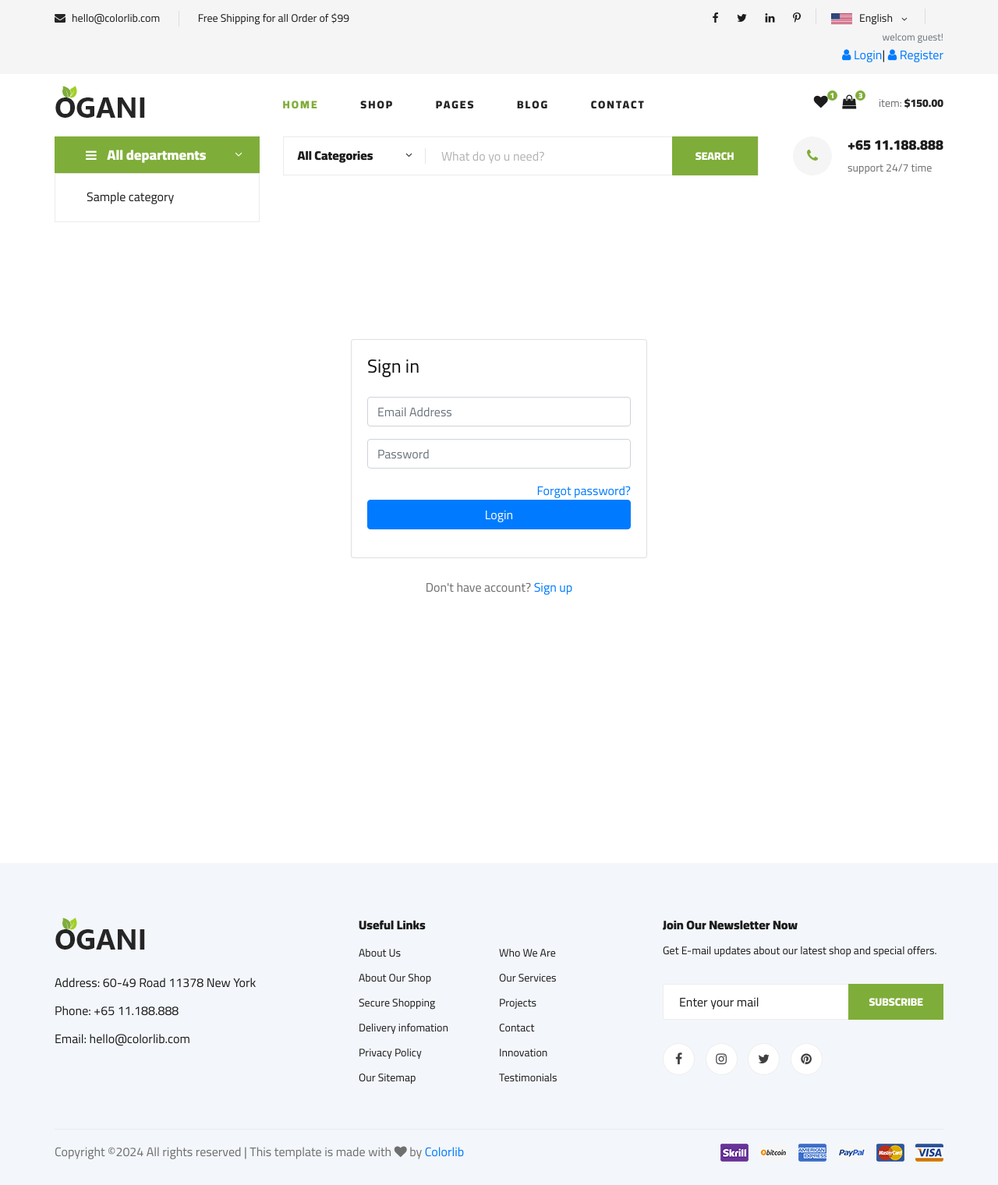
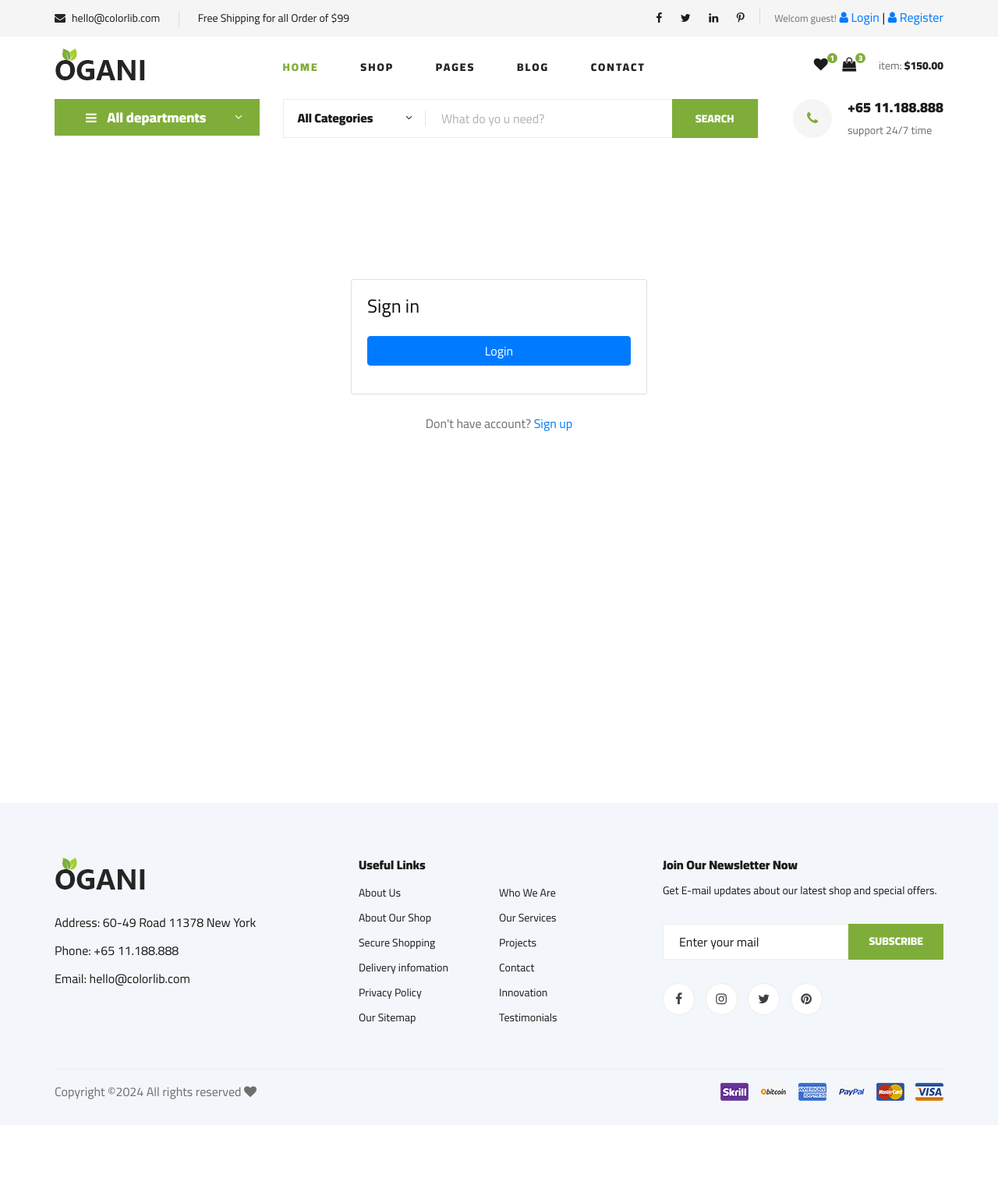
Before and after one commit to anshaduk/Python-Django-Ecommerce, a Django app: template templates/accounts/login.html in a window 1280 px wide. Shown: the whole page at 78% size. After the commit the page ends 1412 px from the top, so only its background shows below. Run offline with Django 3.2, Linux system fonts and the light colour scheme; the template is opened without the code that fills it: most values are stand-ins (such as "Sample title", 1, 10 or a date in 2020); some libraries are stand-ins or nearby versions.

Commit message:
Register,Login,Logout

```diff
--- a/accounts/admin.py
+++ b/accounts/admin.py
@@ -1,4 +1,9 @@
 from django.contrib import admin
 from . models import Account
 # Register your models here.
+
+
+class AccountAdmin(admin.ModelAdmin):
+    list_display = ('email','first_name','last_name','username','last_login','date_joined','is_active')
+
 admin.site.register(Account)
--- a/accounts/urls.py
+++ b/accounts/urls.py
@@ -2,6 +2,8 @@ from django.urls import path
 from .import views
 urlpatterns = [
     path('register/',views.register,name="register"),
-    path('login/',views.login,name='login'),
-    path('logout/',views.logout,name='logout'),
+    path('login/',views.user_login,name='login'),
+    path('logout/',views.user_logout,name='logout'),
+
+    path("activate/<uidb64>/<token>/", views.activate, name="activate"),
 ]
--- a/templates/accounts/login.html
+++ b/templates/accounts/login.html
@@ -6,34 +6,41 @@
 <section class="section-conten padding-y" style="min-height:84vh">
 
     <!-- ============================ COMPONENT LOGIN   ================================= -->
+
+    {% if request.GET.command == 'verification' %}
+
+    <div class="container mx-auto alert alert-info text-center" role="alert" style="max-width: 1024px; margin-top:100px;">
+      Thank you for registering with us. We have sent you a verification email to your email address [{{request.GET.email}}]
+      <br><br>
+      Already verified? <a href="{% url 'login' %}">Login</a>
+    </div>
+    {% else %}
         <div class="card mx-auto" style="max-width: 380px; margin-top:100px;">
           <div class="card-body">
           <h4 class="card-title mb-4">Sign in</h4>
           {% include 'includes/alerts.html' %}
+
+
           <form action="{% url 'login' %}" method="POST">
             {% csrf_token %}
-              <div class="form-group">
-                 <input type="email" class="form-control" placeholder="Email Address" name="email">
-              </div> <!-- form-group// -->
-              <div class="form-group">
-                <input type="password" class="form-control" placeholder="Password" name="password" >
-              </div> <!-- form-group// -->
 
-              <div class="form-group">
-                  <a href="#" class="float-right">Forgot password?</a>
 
-              </div> <!-- form-group form-check .// -->
-              <div class="form-group">
-                  <button type="submit" class="btn btn-primary btn-block"> Login  </button>
-              </div> <!-- form-group// -->
+            {{ form.as_p }}
+            <div class="form-group">
+                <button type="submit" class="btn btn-primary btn-block"> Login  </button>
+            </div> <!-- form-group// -->
+
+
           </form>
+
+
           </div> <!-- card-body.// -->
         </div> <!-- card .// -->
 
          <p class="text-center mt-4">Don't have account? <a href="{% url 'register' %}">Sign up</a></p>
          <br><br>
     <!-- ============================ COMPONENT LOGIN  END.// ================================= -->
-
+    {% endif %}
 
     </section>
     <!-- ========================= SECTION CONTENT END// ========================= -->
--- a/templates/base.html
+++ b/templates/base.html
@@ -7,7 +7,7 @@
     <meta name="keywords" content="Ogani, unica, creative, html">
     <meta name="viewport" content="width=device-width, initial-scale=1.0">
     <meta http-equiv="X-UA-Compatible" content="ie=edge">
-    <title>Ogani | Template</title>
+    <title>Ogani</title>
 
     <!-- Google Font -->
     <link href="https://fonts.googleapis.com/css2?family=Cairo:wght@200;300;400;600;900&display=swap" rel="stylesheet">
--- a/templates/includes/footer.html
+++ b/templates/includes/footer.html
@@ -57,7 +57,7 @@
             <div class="col-lg-12">
                 <div class="footer__copyright">
                     <div class="footer__copyright__text"><p><!-- Link back to Colorlib can't be removed. Template is licensed under CC BY 3.0. -->
-Copyright &copy;<script>document.write(new Date().getFullYear());</script> All rights reserved | This template is made with <i class="fa fa-heart" aria-hidden="true"></i> by <a href="https://colorlib.com" target="_blank">Colorlib</a>
+Copyright &copy;<script>document.write(new Date().getFullYear());</script> All rights reserved <i class="fa fa-heart" aria-hidden="true"></i>
 <!-- Link back to Colorlib can't be removed. Template is licensed under CC BY 3.0. --></p></div>
                     <div class="footer__copyright__payment"><img src="{% static '/img/payment-item.png' %}" alt=""></div>
                 </div>
--- a/templates/includes/hero.html
+++ b/templates/includes/hero.html
@@ -6,14 +6,14 @@
 
             <div class="col-lg-3">
 
-                <div class="hero__categories">
+                <div class="hero__categories" >
 
                     <div class="hero__categories__all">
                         <i class="fa fa-bars"></i>
                         <span>All departments</span>
                     </div>
 
-                    <ul>
+                    <ul style="display: none;">
                         {% for category in links %}
                         <li><a href="{{category.get_url}}">{{category.category_name}}</a></li>
                         {% endfor %}
--- a/templates/includes/navbar.html
+++ b/templates/includes/navbar.html
@@ -20,22 +20,24 @@
                                     <a href="#"><i class="fa fa-linkedin"></i></a>
                                     <a href="#"><i class="fa fa-pinterest-p"></i></a>
                                 </div>
-                                <div class="header__top__right__language">
-                                    <img src="{% static '/img/language.png' %}" alt="">
-                                    <div>English</div>
-                                    <span class="arrow_carrot-down"></span>
-                                    <ul>
-                                        <li><a href="#">Spanis</a></li>
-                                        <li><a href="#">English</a></li>
-                                    </ul>
+
+                                {% if user.id is None %}
+                                <div class="header__top__right__auth">
+                                    <div class="widget-header">
+                                        <small class="title text-muted">Welcom guest!</small>
+                                    </div>
                                 </div>
+                                <a href="{% url 'login' %}"><i class="fa fa-user"></i> Login </a><span class="dark-transp">|</span>
+                                <a href="{% url 'register' %}"><i class="fa fa-user user-icon"></i> Register</a>
+                                {% else %}
                                 <div class="header__top__right__auth">
+                                    <div class="widget-header">
+                                        <small class="title text-muted">Welcome {{user.username|title}}!</small>
+                                    </div>
                                 </div>
-                                <div class="widget-header">
-                                    <small class="title text-muted">welcom guest!</small>
-                                </div>
-                                <a href="{% url 'login' %}"><i class="fa fa-user"></i> Login</a><span class="dark-transp">|</span>
-                                <a href="{% url 'register' %}"><i class="fa fa-user user-icon"></i> Register</a>
+                                <a href="#"><i class="fa fa-user"></i> Dashboard </a><span class="dark-transp">|</span>
+                                <a href="{% url 'logout' %}"><i class="fa fa-user user-icon"></i> Logout </a>
+                                {% endif %}
                             </div>
                         </div>
                     </div>
```
Also changed, not shown: accounts/forms.py (+11 -0 lines), accounts/models.py (+6 -2 lines), accounts/views.py (+91 -17 lines), ecommerce_web/settings.py (+16 -0 lines), templates/accounts/account_verification_email.html (added, +8 -0 lines).
